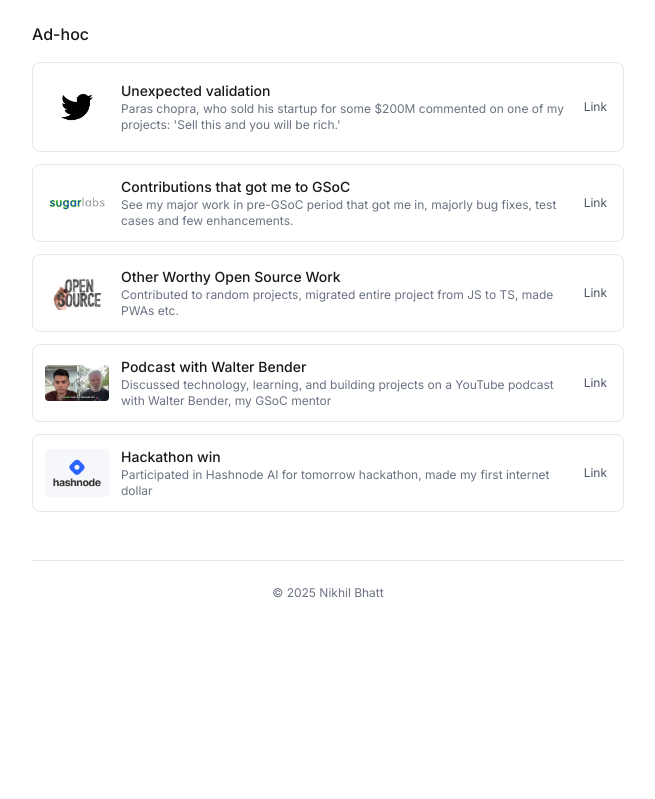
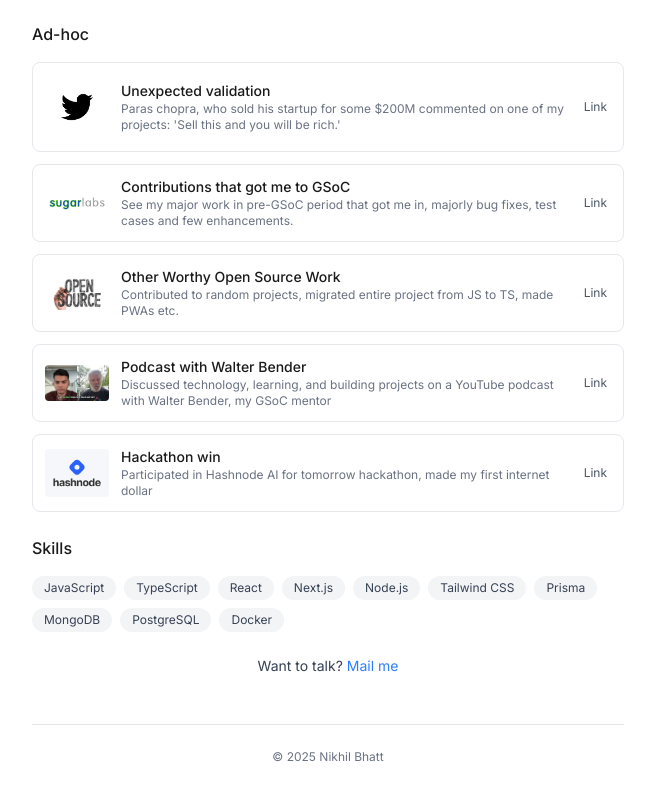
Before and after one commit to BeNikk/Me, a Next.js app: page / in a window 1280 px wide. Shown: the part 1917-2716 px from the top of the page, without its empty margins (312-967 px from the left). Before the commit the page ends 2566 px from the top, so only its background shows below. Built offline with nearby package versions, Linux system fonts and the light colour scheme.

Commit message:
add:skills and contact

```diff
--- a/app/page.tsx
+++ b/app/page.tsx
@@ -189,6 +189,40 @@ export default function Home() {
             ))}
           </div>
         </div>
+        <div className="mt-6">
+          <h2 className="text-base font-[500] text-[#1A1A1A] mb-4">Skills</h2>
+          <div className="flex flex-wrap gap-2">
+            {[
+              "JavaScript",
+              "TypeScript",
+              "React",
+              "Next.js",
+              "Node.js",
+              "Tailwind CSS",
+              "Prisma",
+              "MongoDB",
+              "PostgreSQL",
+              "Docker"
+            ].map((skill, index) => (
+              <span
+                key={index}
+                className="px-3 py-1 bg-gray-100 text-gray-700 text-xs rounded-full"
+              >
+                {skill}
+              </span>
+            ))}
+          </div>
+        </div>
+
+        <div className="mt-6 text-center text-gray-700 text-sm">
+          Want to talk?{" "}
+          <Link
+            href="mailto:your.email@example.com"
+            className="text-blue-500 hover:underline"
+          >
+            Mail me
+          </Link>
+        </div>
         <div className="mt-12 border-t border-gray-200 pt-6 text-center text-gray-500 text-xs">
           © {new Date().getFullYear()} Nikhil Bhatt
         </div>
```
